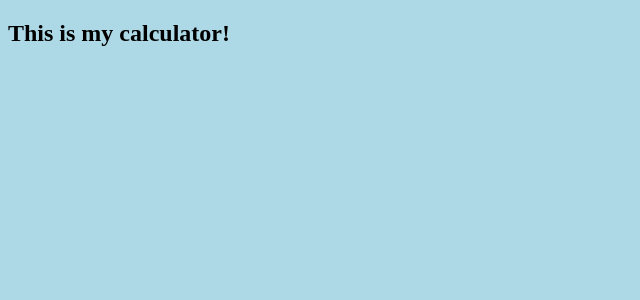
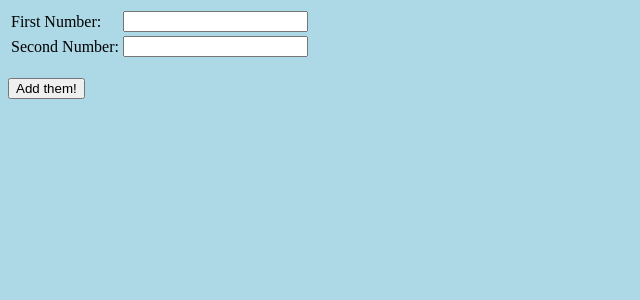
Before and after one commit to matttolton/HW3, a Flask app: page / in a window 1280 px wide. Shown: the top 300 px of the page, without its empty margins (0-640 px from the left). Run offline with Flask 2, Linux system fonts and the light colour scheme.

Commit message:
simple addition calculator

```diff
--- a/app.py
+++ b/app.py
@@ -1,11 +1,24 @@
 from flask import Flask
-from flask import render_template
+from flask import render_template, request, redirect
 
 app = Flask(__name__)
 
 @app.route('/')
 def index():
-    return render_template('index.html', pageTitle='My Calculator')
+    return render_template('index.html', display="", pageTitle='My Calculator')
+
+@app.route('/add', methods=['GET', 'POST'])
+def addition():
+    if request.method == 'POST':
+        form = request.form
+        numberOne = int(form['numOne'])
+        numberTwo = int(form['numTwo'])
+        calc = numberOne + numberTwo
+        return render_template('index.html', display=calc, pageTitle='My Calculator')
+
+        return redirect("/")
+
+
 
     if __name__ == '__main__':
         app.run(debug=True)
--- a/templates/index.html
+++ b/templates/index.html
@@ -4,6 +4,19 @@
 
 {% block body %}
 
-<h2>This is my calculator!</h2>
+<form method="POST">
+<table>
+    <tr>
+        <td> First Number: </td> <td><input type="text" name="numOne" /> </td>
+    </tr>
+    <tr>
+        <td> Second Number: </td> <td> <input type="text" name="numTwo" /> </td>
+    </tr>
+</table>
+<br>
+<input class="button" type="submit" formaction="/add" value="Add them!" />
+</form>
 
+<p> {{display }}</p>
+<div style="clear:both;"></div>
 {% endblock %}
```
